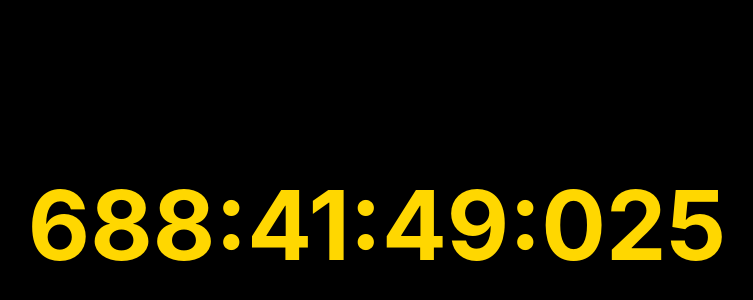
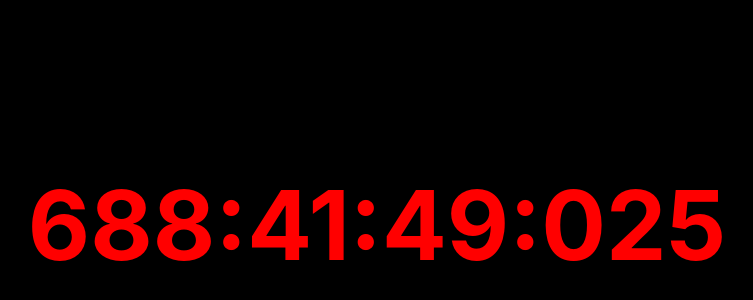
Before and after one commit to neeleshj/death-timer, a Next.js app: page / in a window 1280 px wide. Shown: the part 174-474 px from the top of the page, without its empty margins (263-1016 px from the left). Built offline with nearby package versions, Linux system fonts and the light colour scheme.

Commit message:
Change display colour

```diff
--- a/src/pages/index.tsx
+++ b/src/pages/index.tsx
@@ -46,7 +46,7 @@ export default function Home() {
     >
       <Box width={{ base: 'full', md: '750px' }} textAlign={{ base: 'center' }}>
         <Heading
-          color="gold"
+          color="red"
           fontSize={{ base: '2xl', md: '5xl', lg: '8xl', xl: '16xl' }}
         >
           {formatMilliseconds(countDown, true)}:
```
